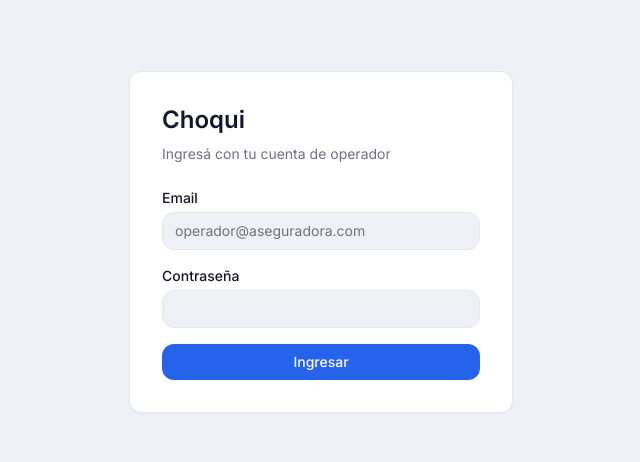
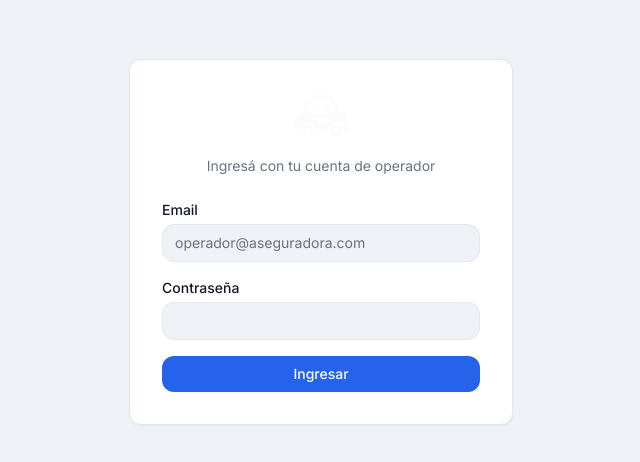
Before and after one commit to Zypheri/choqui, a Next.js app: page /login in a window 1280 px wide. Shown: the part 158-620 px from the top of the page, without its empty margins (319-959 px from the left). Built offline with nearby package versions, Linux system fonts and the light colour scheme; no server answers.

Commit message:
Show Choqui logo on login and home pages.
Replace text headings with the shared logo asset for consistent branding at app entry points.

```diff
--- a/app/login/page.tsx
+++ b/app/login/page.tsx
@@ -1,3 +1,4 @@
+import Image from "next/image";
 import { redirect } from "next/navigation";
 import { createClient } from "@/lib/supabase/server";
 import { LoginForm } from "./login-form";
@@ -15,10 +16,17 @@ export default async function LoginPage() {
   return (
     <main className="flex min-h-screen items-center justify-center bg-bg-base px-4">
       <div className="w-full max-w-sm rounded-xl border border-border bg-bg-surface p-8 shadow-sm">
-        <h1 className="mb-2 text-2xl font-semibold text-text-primary">
-          Choqui
-        </h1>
-        <p className="mb-6 text-sm text-text-muted">
+        <div className="mb-4 flex justify-center">
+          <Image
+            src="/choqui-logo.png"
+            alt="Choqui"
+            width={140}
+            height={56}
+            className="h-12 w-auto"
+            priority
+          />
+        </div>
+        <p className="mb-6 text-center text-sm text-text-muted">
           Ingresá con tu cuenta de operador
         </p>
         <LoginForm />
--- a/app/page.tsx
+++ b/app/page.tsx
@@ -1,10 +1,20 @@
+import Image from "next/image";
 import Link from "next/link";
 
 export default function HomePage() {
   return (
     <main className="flex min-h-screen flex-col items-center justify-center bg-bg-base px-4">
       <div className="text-center">
-        <h1 className="mb-2 text-3xl font-bold text-text-primary">Choqui</h1>
+        <div className="mb-4 flex justify-center">
+          <Image
+            src="/choqui-logo.png"
+            alt="Choqui"
+            width={160}
+            height={64}
+            className="h-14 w-auto"
+            priority
+          />
+        </div>
         <p className="mb-8 text-text-muted">
           Sistema de gestión de siniestros viales
         </p>
```
